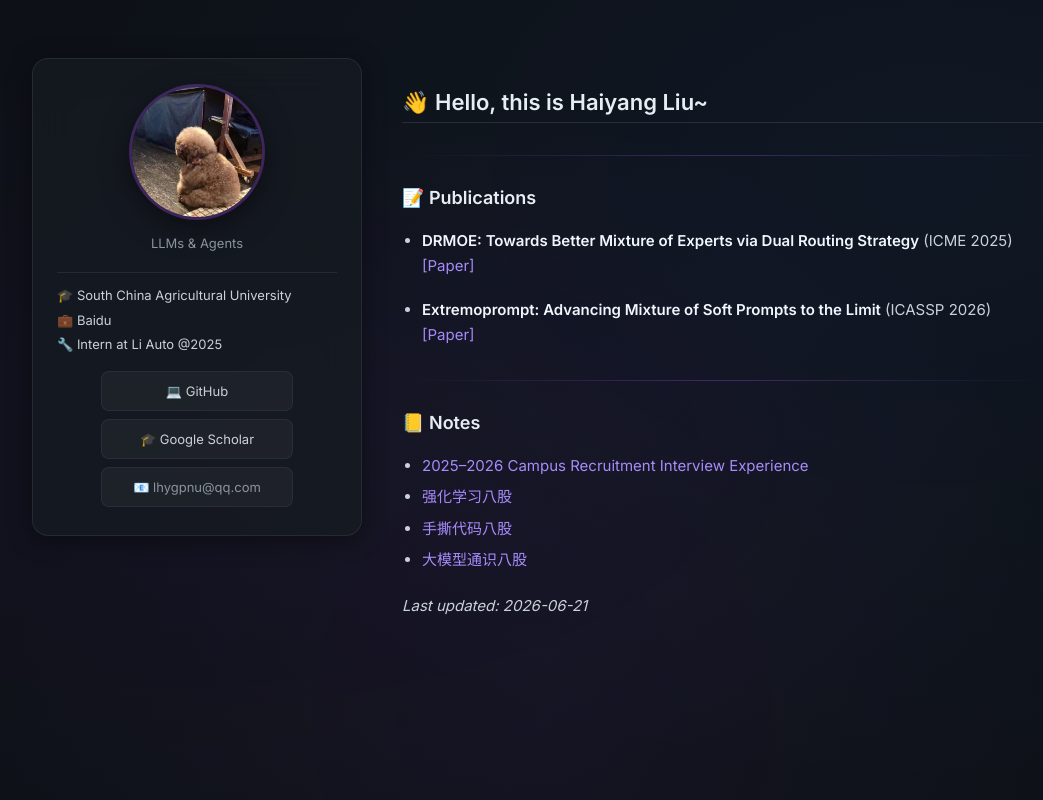
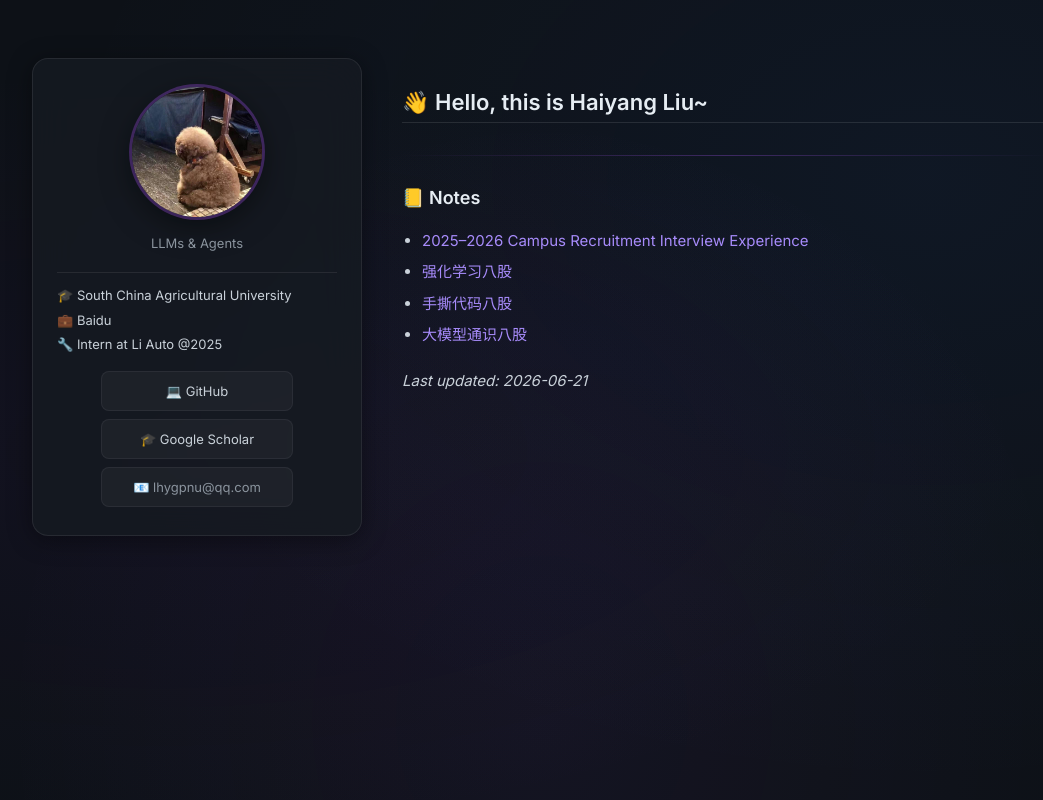
Before and after one commit to lhyscau/lhyscau.github.io, a Jekyll site: the page built from index.md, in a window 1280 px wide and 900 px high. Shown: the top 800 px of the window, without its empty margins (98-1141 px from the left). Built offline with Jekyll 4.4.1, drawn with Linux system fonts in a browser that asks for light colours; our own code applies the rules of GitHub Pages for plain Markdown files.

```diff
--- a/index.md
+++ b/index.md
@@ -4,16 +4,6 @@
 
 ## 👋 Hello, this is Haiyang Liu~
 
-
----
-
-### 📝 Publications
-
-- **DRMOE: Towards Better Mixture of Experts via Dual Routing Strategy** (ICME 2025)
-  [[Paper]](https://ieeexplore.ieee.org/abstract/document/11210183)
-
-- **Extremoprompt: Advancing Mixture of Soft Prompts to the Limit** (ICASSP 2026)
-  [[Paper]](https://ieeexplore.ieee.org/abstract/document/11465086)
 
 ---
 
```
Also changed, not shown: other parts of index.md (+10 -0 lines).
